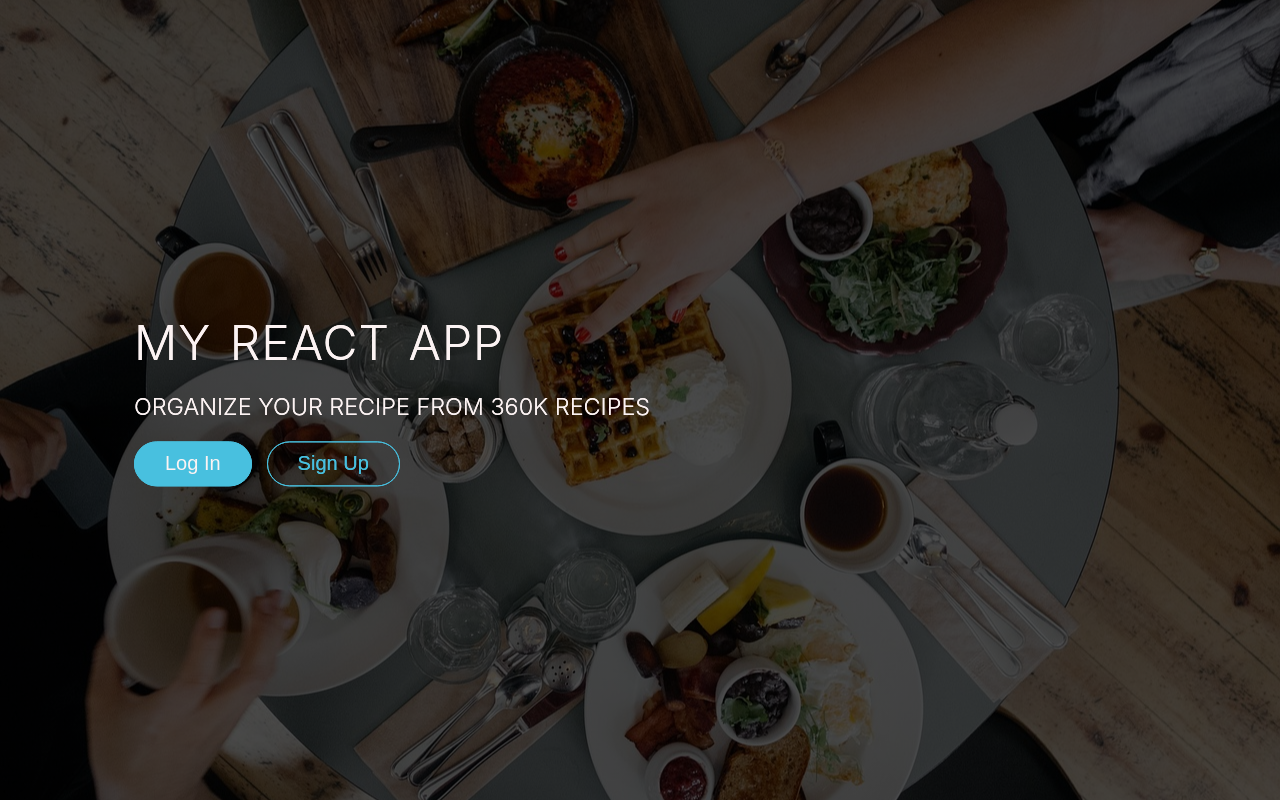
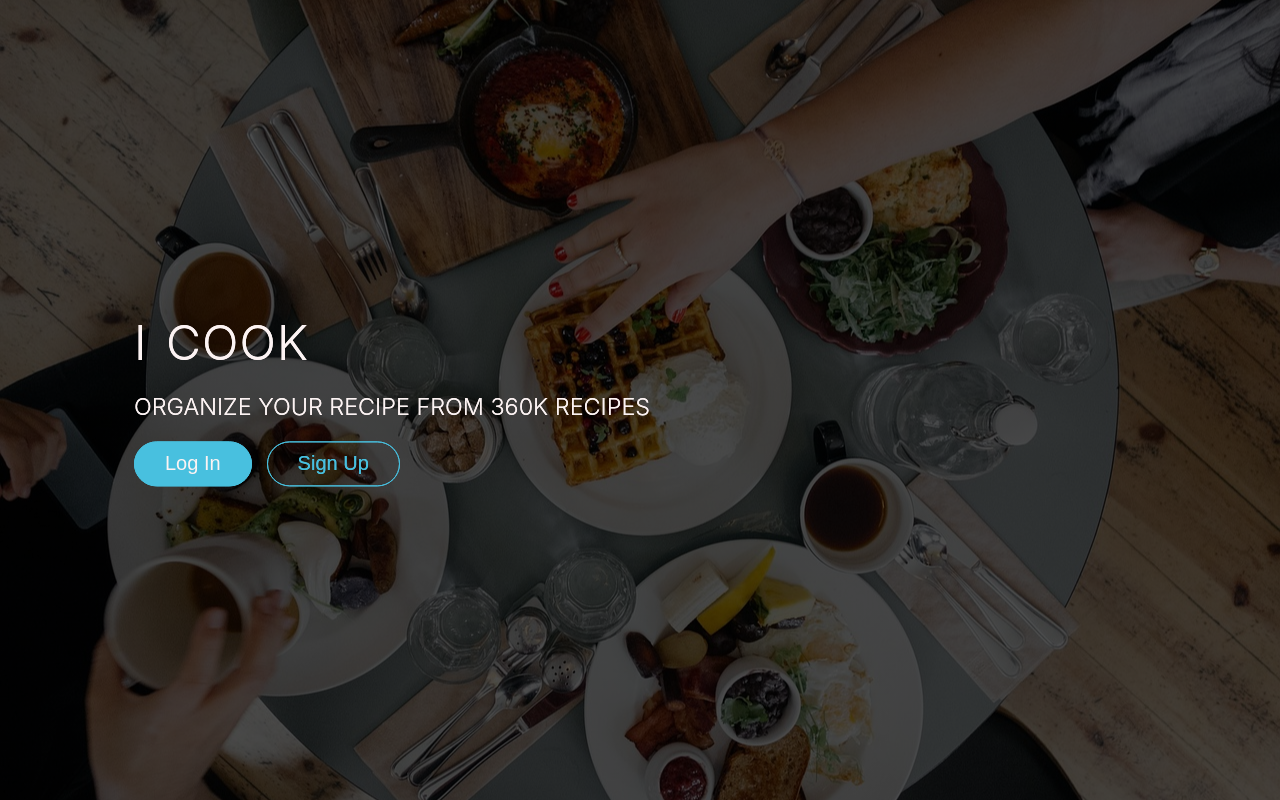
Before and after one commit to yukijina/react-project-recipes-client, a React (Create React App) app: page / in a window 1280 px wide. Built offline with nearby package versions, Linux system fonts and the light colour scheme; no server answers.

Commit message:
update h1 app name

```diff
--- a/src/components/Home.js
+++ b/src/components/Home.js
@@ -7,7 +7,7 @@ const renderBtn = props.loggedin ? <div><button><Link to="/logout" className="bt
 
     return (
         <div className="Home">
-            <h1>My React App</h1>
+            <h1>I COOK</h1>
             <h3>Organize your recipe from 360k Recipes</h3>
                 {renderBtn}
          </div>
```
